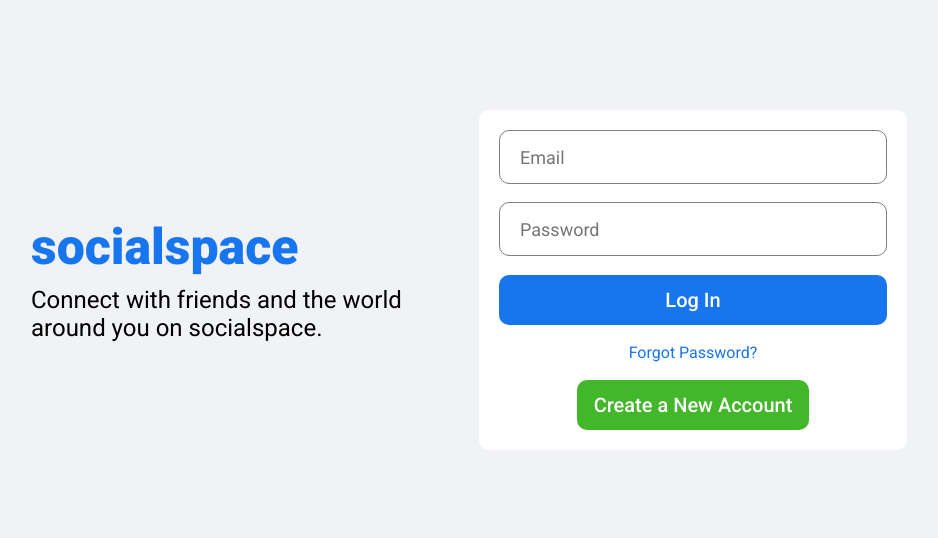
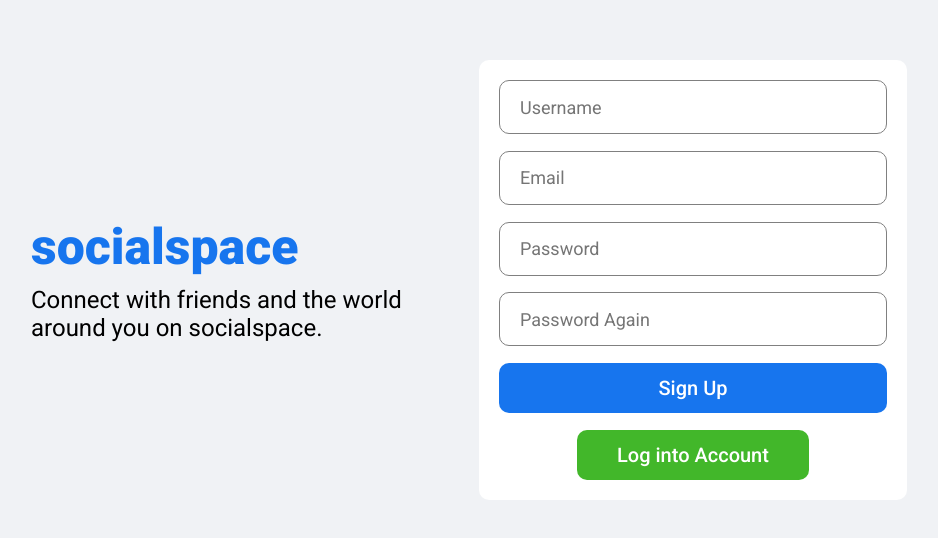
Before and after one commit to eneskaya12/social-media-app, a React (Create React App) app: page / in a window 1280 px wide. Shown: the part 120-658 px from the top of the page, without its empty margins (171-1109 px from the left). Built offline with nearby package versions, Linux system fonts and the light colour scheme.

Commit message:
feat(pages): create register page

```diff
--- a/src/App.js
+++ b/src/App.js
@@ -1,11 +1,12 @@
 import Home from "./pages/home/Home";
 import Login from "./pages/login/Login";
 import Profile from "./pages/profile/Profile";
+import Register from "./pages/register/Register";
 
 function App() {
   return (
     <div>
-      <Login/>
+      <Register/>
     </div>
   );
 }
--- /dev/null
+++ b/src/pages/register/Register.jsx
@@ -0,0 +1,24 @@
+import "./register.css"
+
+export default function Register() {
+  return (
+    <div className="register">
+      <div className="registerWrapper">
+        <div className="registerLeft">
+            <h3 className="registerLogo">socialspace</h3>
+            <span className="registerDesc">Connect with friends and the world around you on socialspace.</span>
+        </div>
+        <div className="registerRight">
+            <div className="registerBox">
+                <input placeholder="Username" className="registerInput"/>
+                <input placeholder="Email" className="registerInput"/>
+                <input placeholder="Password" className="registerInput"/>
+                <input placeholder="Password Again" className="registerInput"/>
+                <button className="registerButton">Sign Up</button>
+                <button className="registerLoginButton">Log into Account</button>
+            </div>
+        </div>
+      </div>
+    </div>
+  )
+}
--- /dev/null
+++ b/src/pages/register/register.css
@@ -0,0 +1,79 @@
+.register{
+    width: 100vw;
+    height: 100vh;
+    background-color: #f0f2f5;
+    display: flex;
+    align-items: center;
+    justify-content: center;
+}
+
+.registerWrapper{
+    width: 70%;
+    height: 70%;
+    display: flex;
+}
+
+.registerLeft, .registerRight{
+    flex: 1;
+    display: flex;
+    flex-direction: column;
+    justify-content: center;
+    padding: 0 10px;
+}
+
+.registerLogo{
+    font-size: 50px;
+    font-weight: 800;
+    color: #1775ee;
+    margin-bottom: 10px;
+}
+
+.registerDesc{
+    font-size: 24px;
+}
+
+.registerBox{
+    height: 400px;
+    padding: 20px;
+    background-color: white;
+    border-radius: 10px;
+    display: flex;
+    flex-direction: column;
+    justify-content: space-between;
+}
+
+.registerInput{
+    height: 50px;
+    border-radius: 10px;
+    border: 1px solid gray;
+    font-size: 18px;
+    padding-left: 20px;
+}
+
+.registerInput:focus{
+    outline: none;
+}
+
+.registerButton{
+    height: 50px;
+    border-radius: 10px;
+    border: none;
+    background-color: #1775ee;
+    color: white;
+    font-size: 20px;
+    font-weight: 500;
+    cursor: pointer;
+}
+
+.registerLoginButton{
+    width: 60%;
+    align-self: center;
+    height: 50px;
+    border-radius: 10px;
+    border: none;
+    background-color: #42b72a;
+    color: white;
+    font-size: 20px;
+    font-weight: 500;
+    cursor: pointer;
+}
```
